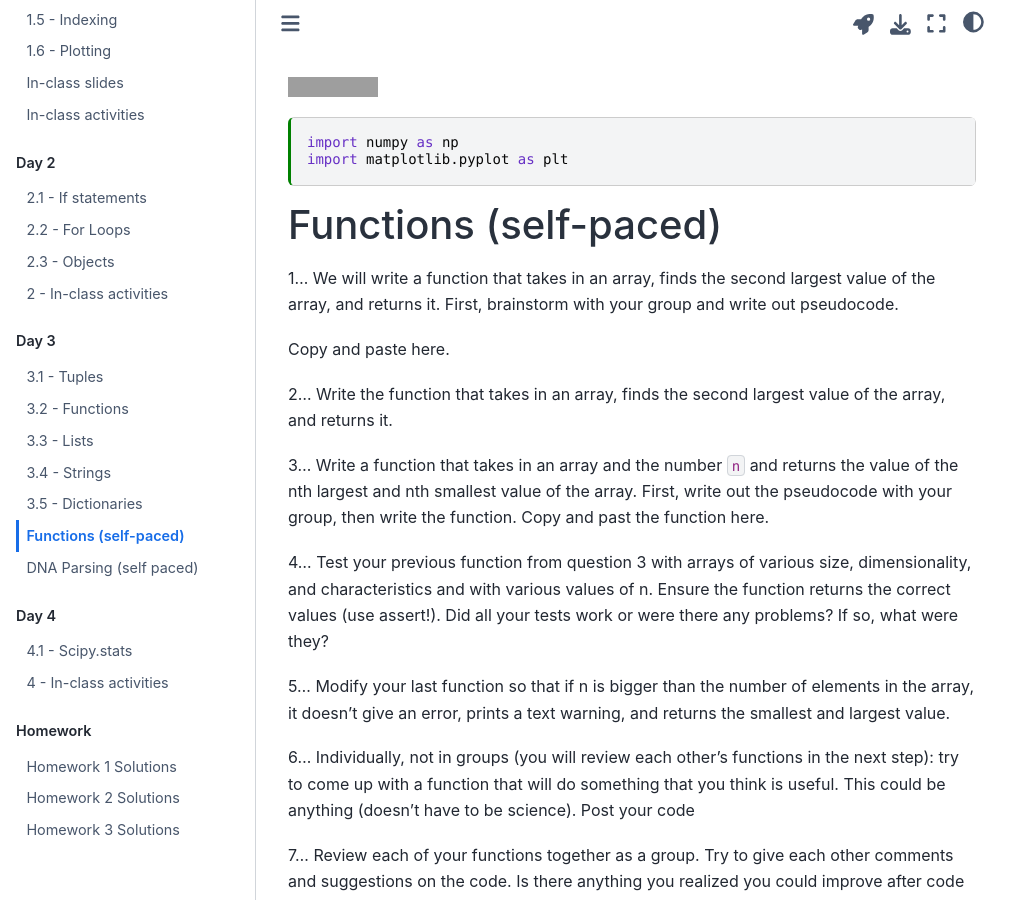
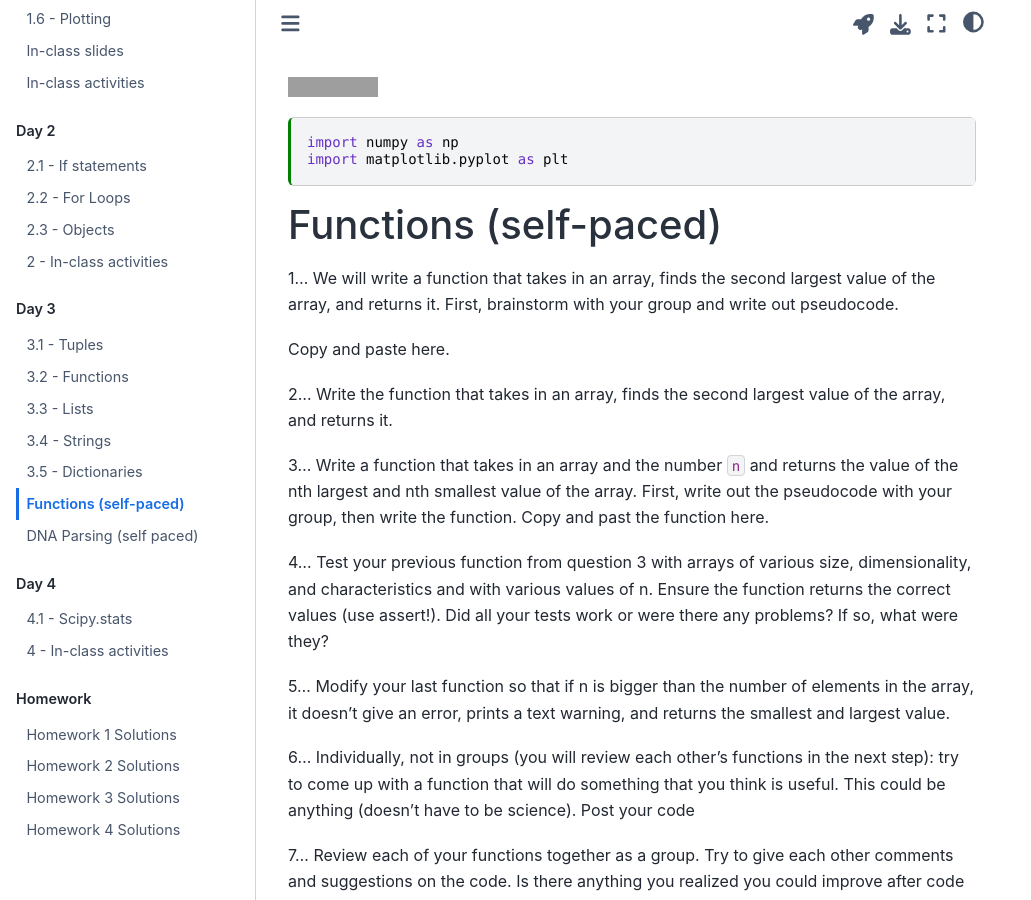
Before and after one commit to QMBC-Python/QMBC-Python.github.io, a Jupyter Book: the page built from content/Day3_InClass_Activities1.ipynb, in a window 1280 px wide and 900 px high. Shown: the whole window, without its empty margins (0-1031 px from the left). Built offline with Jupyter Book 1.0.4 settings and Sphinx 7.4.7 and the Sphinx Book theme 1.1.4, drawn with Linux system fonts in a browser that asks for light colours; pages that are not in the unit, such as notebooks, are missing from menus; grey boxes are pictures that could not be loaded.

Commit message:
Update _toc.yml

```diff
--- a/_toc.yml
+++ b/_toc.yml
@@ -39,3 +39,4 @@
     - file: homeworks/Day3_Homework.ipynb
     - file: homeworks/HW_Day3_Solutions.md
     - file: homeworks/QMBC_Homework4.ipynb
+    - file: homeworks/HW_Day4_Solutions.md
```
